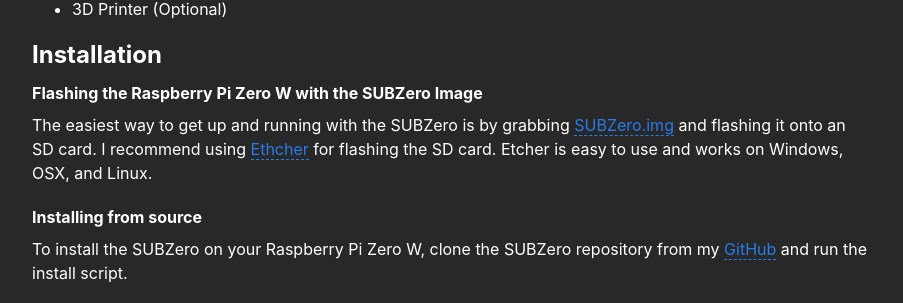
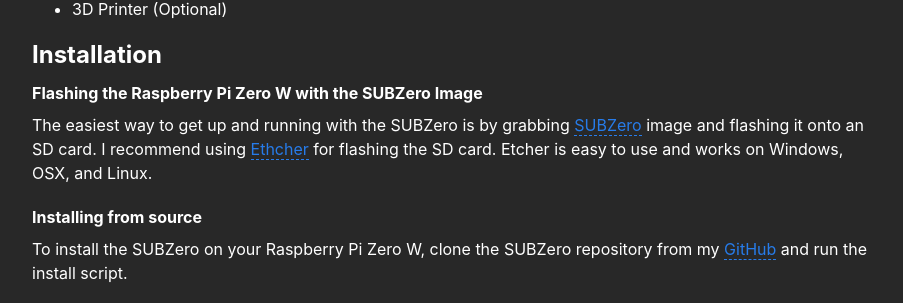
Before and after one commit to Halcy0nic/Halcy0nic.github.io, a Jekyll site: the page built from _posts/2019-02-05-SUBZero.md, in a window 1280 px wide and 900 px high, scrolled down 1847 px. Shown: the part 145-448 px from the top of the window, without its empty margins (188-1091 px from the left). Built offline with Jekyll 4.4.1, drawn with Linux system fonts in a browser that asks for light colours; comment, search, counter and statistics services are not loaded.

Commit message:
Updating Article

```diff
--- a/_posts/2019-02-05-SUBZero.md
+++ b/_posts/2019-02-05-SUBZero.md
@@ -39,7 +39,7 @@ Just plug in the SUBZero to a USB port and it will broadcast a WiFi network name
 
 #### Flashing the Raspberry Pi Zero W with the SUBZero Image
 
-The easiest way to get up and running with the SUBZero is by grabbing [SUBZero.img](https://github.com/Halcy0nic/SUBZero/blob/master/img/SUBZero.img) and flashing it onto an SD card.  I recommend using [Ethcher](https://www.balena.io/etcher/) for flashing the SD card.  Etcher is easy to use and works on Windows, OSX, and Linux.
+The easiest way to get up and running with the SUBZero is by grabbing [SUBZero](https://github.com/Halcy0nic/SUBZero/releases/download/1v0/SUBZero.tar.bz2) image and flashing it onto an SD card.  I recommend using [Ethcher](https://www.balena.io/etcher/) for flashing the SD card.  Etcher is easy to use and works on Windows, OSX, and Linux.
 
 #### Installing from source
 To install the SUBZero on your Raspberry Pi Zero W, clone the SUBZero repository from my [GitHub](https://github.com/Halcy0nic/SUBZero) and run the install script.
```
